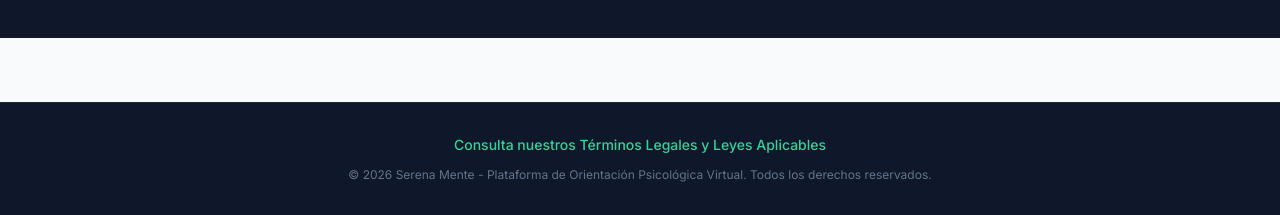
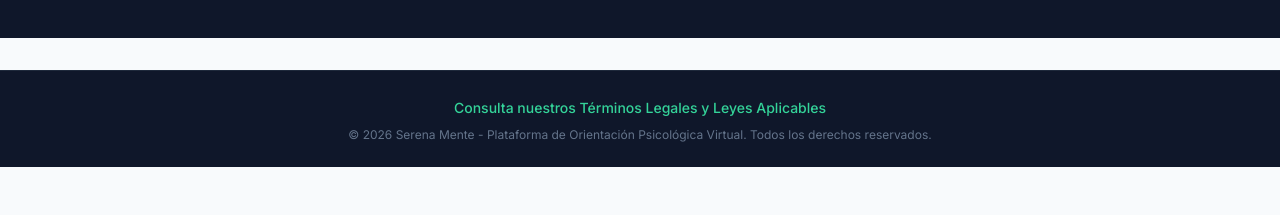
Before and after one commit to psicoalexandersarmiento-byte/serena-mente, a plain HTML site: page index.html in a window 1280 px wide. Shown: the part 3590-3805 px from the top of the page. After the commit the page ends 3757 px from the top, so only its background shows below. Drawn offline with nearby package versions, Linux system fonts and the light colour scheme.

Commit message:
Update index.html

```diff
--- a/index.html
+++ b/index.html
@@ -604,9 +604,9 @@
             }, 4000);
         }
     </script>
-        <!-- Enlace al apartado legal y pie de página -->
-    <footer class="bg-slate-900 border-t border-slate-800 text-center py-8 px-4 mt-16 text-slate-400 space-y-3">
-        <p class="text-sm">
+            <!-- Pie de página unificado -->
+    <footer class="bg-slate-900 border-t border-slate-800 text-center py-6 px-4 mt-8 text-slate-400 space-y-2">
+        <p>
             <a href="legal.html" class="text-emerald-400 hover:underline text-sm font-medium">
                 Consulta nuestros Términos Legales y Leyes Aplicables
             </a>
```
